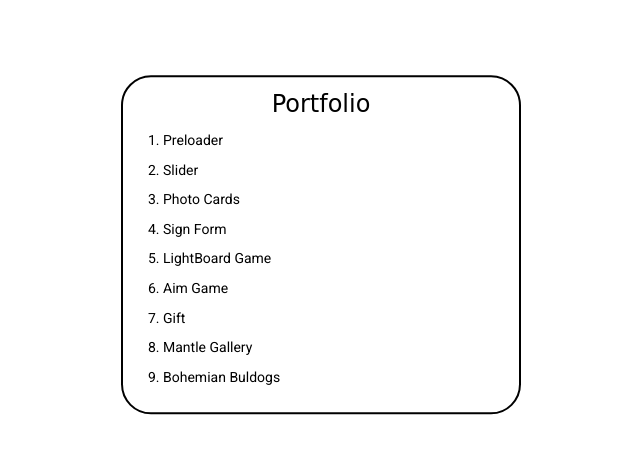
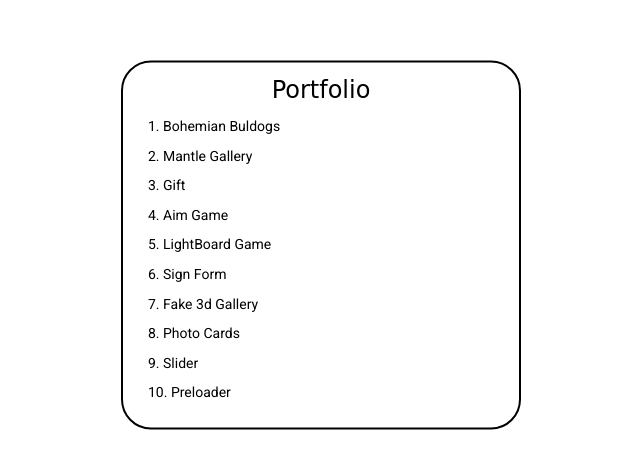
Before and after one commit to NikolaSudavniy/Portfolio, a plain HTML site: page index.html in a window 1280 px wide. Shown: the part 155-624 px from the top of the page, without its empty margins (319-959 px from the left). Drawn offline with Linux system fonts and the light colour scheme; a web font is replaced by a local one.

Commit message:
added point for Fake 3d Gallery, changed order of points

```diff
--- a/index.html
+++ b/index.html
@@ -10,15 +10,16 @@
 	<div class="menu">
 		<h1>Portfolio</h1>
 		<ul>
-			<li><a href="Preloader Animation/index.html" target="_blank">1. Preloader</a></li>
-			<li><a href="Slider/index.html" target="_blank">2. Slider</a></li>
-			<li><a href="Photo-cards with click animation/index.html" target="_blank">3. Photo Cards</a></li>
-			<li><a href="Sign Form/index.html" target="_blank">4. Sign Form</a></li>
+			<li><a href="Bohemian Buldogs/index.html" target="_blank">1. Bohemian Buldogs</a></li>
+			<li><a href="Mantle Gallery with 3d effect/index.html" target="_blank">2. Mantle Gallery</a></li>
+			<li><a href="https://nikolasudavniy.github.io/gift/" target="_blank">3. Gift</a></li>
+			<li><a href="Aim Game/index.html" target="_blank">4. Aim Game</a></li>
 			<li><a href="Light-board Game/index.html" target="_blank">5. LightBoard Game</a></li>
-			<li><a href="Aim Game/index.html" target="_blank">6. Aim Game</a></li>
-			<li><a href="https://nikolasudavniy.github.io/gift/" target="_blank">7. Gift</a></li>
-			<li><a href="Mantle Gallery with 3d effect/index.html" target="_blank">8. Mantle Gallery</a></li>
-			<li><a href="Bohemian Buldogs/index.html" target="_blank">9. Bohemian Buldogs</a></li>
+			<li><a href="Sign Form/index.html" target="_blank">6. Sign Form</a></li>
+			<li><a href="Mountains Fake 3d Gallery/index.html" target="_blank">7. Fake 3d Gallery</a></li>
+			<li><a href="Photo-cards with click animation/index.html" target="_blank">8. Photo Cards</a></li>
+			<li><a href="Slider/index.html" target="_blank">9. Slider</a></li>
+			<li><a href="Preloader Animation/index.html" target="_blank">10. Preloader</a></li>
 		</ul>
 	</div>
 </body>
```
